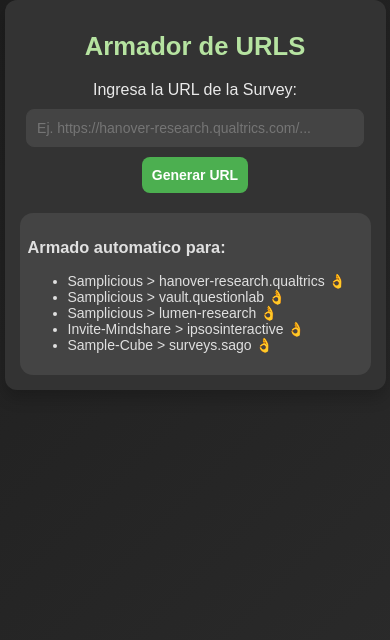
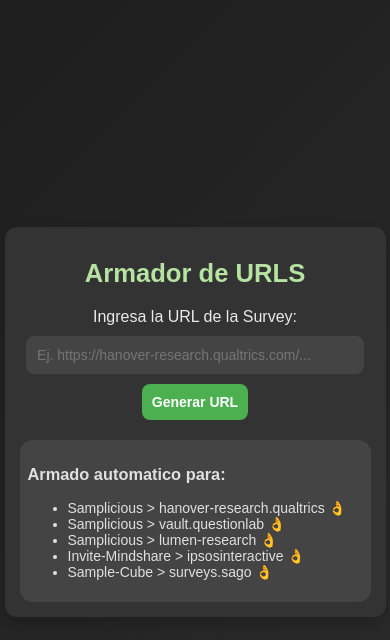
Before and after one commit to UnevennesX/UnevennesX, a plain HTML site: page index.html in a window 390 px wide. Drawn offline with Linux system fonts and the light colour scheme.

Commit message:
Update index.html

```diff
--- a/index.html
+++ b/index.html
@@ -204,7 +204,6 @@
 
     display: flex;
     justify-content: center; /* Centra horizontalmente */
-    align-items: flex-start; /* Coloca el contenido arriba */
     height: 100vh; /* Asegura que el contenedor ocupe toda la altura */
     margin: 0; /* Elimina márgenes predeterminados */
     overflow-x: hidden; /* Evita el desplazamiento horizontal */
```
